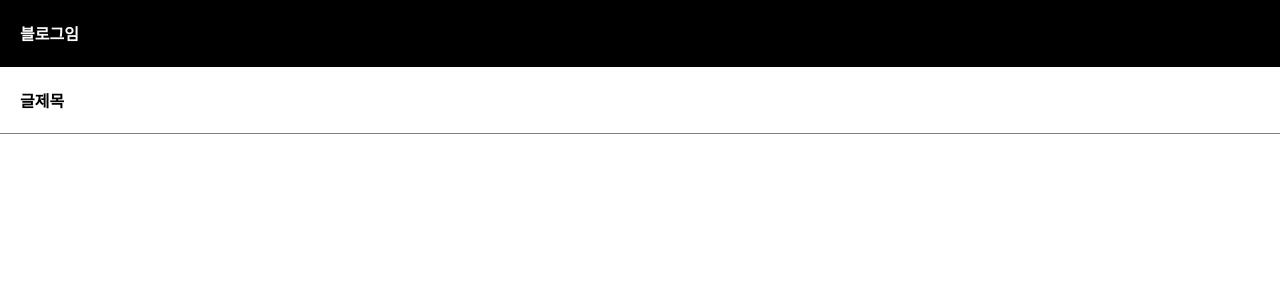
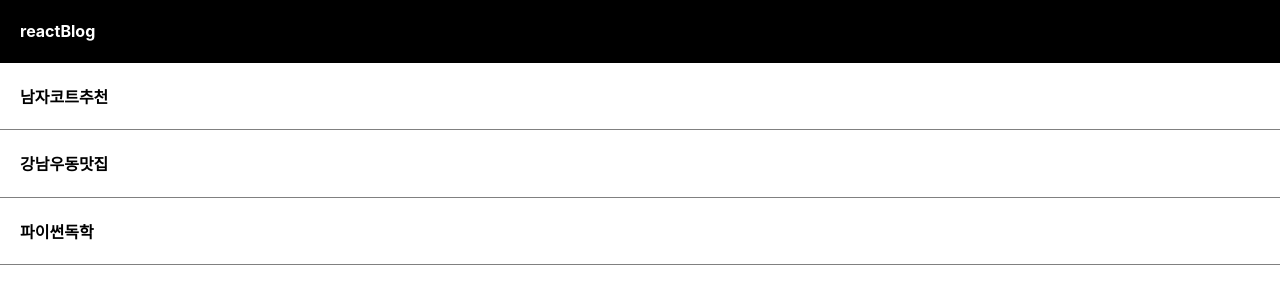
Before and after one commit to IAMISTP/react-blog, a React (Create React App) app: page / in a window 1280 px wide. Shown: the top 304 px of the page. Built offline with nearby package versions, Linux system fonts and the light colour scheme.

Commit message:
useState 사용해보기

```diff
--- a/src/App.js
+++ b/src/App.js
@@ -1,16 +1,26 @@
 import logo from "./logo.svg";
 import "./App.css";
+import { useState } from "react";
 
 function App() {
-  let post = "강남 우동 맛집";
-
+  let [title, setTitle] = useState([
+    "남자코트추천",
+    "강남우동맛집",
+    "파이썬독학",
+  ]);
   return (
     <div className="App">
       <div className="black-nav">
-        <h4>블로그임</h4>
+        <h4>reactBlog</h4>
       </div>
       <div className="list">
-        <h4>글제목</h4>
+        <h4>{title[0]}</h4>
+      </div>
+      <div className="list">
+        <h4>{title[1]}</h4>
+      </div>
+      <div className="list">
+        <h4>{title[2]}</h4>
       </div>
     </div>
   );
```
